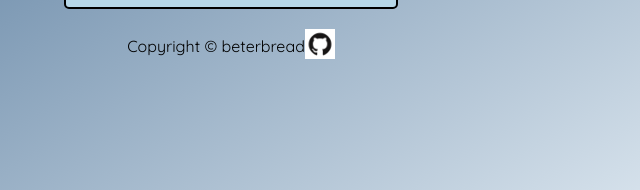
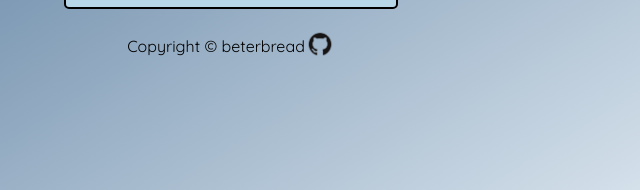
Before and after one commit to beterbread/calculator, a plain HTML site: page index.html in a window 1280 px wide. Shown: the part 607-797 px from the top of the page, 409-1049 px from the left. Drawn offline with Linux system fonts and the light colour scheme.

Commit message:
transparent image

```diff
--- a/index.html
+++ b/index.html
@@ -45,7 +45,7 @@
     </div>
     <footer>
       <p class="footer">Copyright © beterbread</p>
-      <a href="https://github.com/beterbread"><img src="github-log.png" alt="GitHub" /></a>
+      <a href="https://github.com/beterbread"><img src="github-logo.png" alt="GitHub" /></a>
     </footer>
     <script src="script.js"></script>
   </body>
```
Also changed, not shown: github-log.png (deleted), github-logo.png (added).
